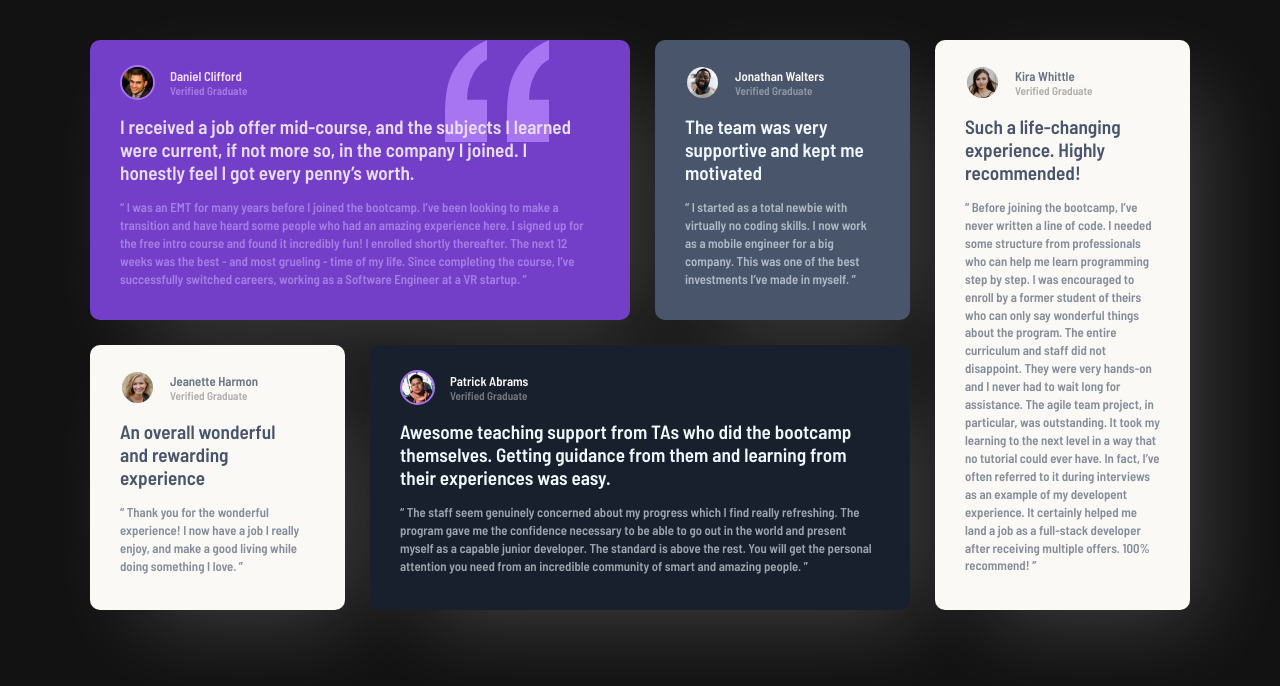
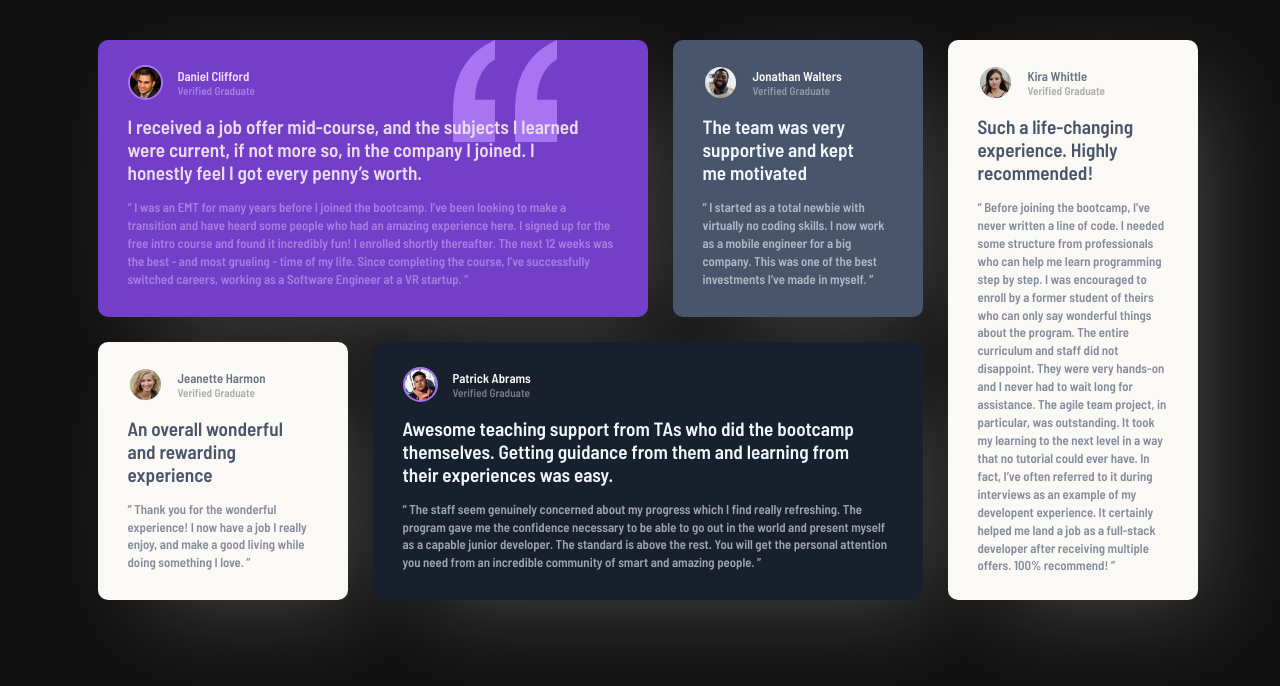
Before and after one commit to SeaNot-Not/testimonials-frontend-mentor-challenge, a plain HTML site: page index.html in a window 1280 px wide. Drawn offline with Linux system fonts and the light colour scheme.

Commit message:
second commit

```diff
--- a/index.html
+++ b/index.html
@@ -23,7 +23,6 @@
 
   <body>
     <div class="container">
-      <div class="subs sub-1">
       <div class="cards card-1">
         <div class="profile-container">
           <img
@@ -41,21 +40,20 @@
         <div class="feedback-container">
           <p class="main-feedback">
             I received a job offer mid-course, and the subjects I learned were
-              current, if not more so, in the company I joined. I honestly feel
-              I got every penny’s worth.
+            current, if not more so, in the company I joined. I honestly feel I
+            got every penny’s worth.
           </p>
           <p class="sub-feedback">
             “ I was an EMT for many years before I joined the bootcamp. I’ve
-              been looking to make a transition and have heard some people who
-              had an amazing experience here. I signed up for the free intro
-              course and found it incredibly fun! I enrolled shortly thereafter.
-              The next 12 weeks was the best - and most grueling - time of my
-              life. Since completing the course, I’ve successfully switched
-              careers, working as a Software Engineer at a VR startup. ”
+            been looking to make a transition and have heard some people who had
+            an amazing experience here. I signed up for the free intro course
+            and found it incredibly fun! I enrolled shortly thereafter. The next
+            12 weeks was the best - and most grueling - time of my life. Since
+            completing the course, I’ve successfully switched careers, working
+            as a Software Engineer at a VR startup. ”
           </p>
         </div>
       </div>
-
       <div class="cards card-2">
         <div class="profile-container">
           <img
@@ -75,13 +73,12 @@
             The team was very supportive and kept me motivated
           </p>
           <p class="sub-feedback">
-              “ I started as a total newbie with virtually no coding skills. I
-              now work as a mobile engineer for a big company. This was one of
-              the best investments I’ve made in myself. ”
+            “ I started as a total newbie with virtually no coding skills. I now
+            work as a mobile engineer for a big company. This was one of the
+            best investments I’ve made in myself. ”
           </p>
         </div>
       </div>
-
       <div class="cards card-3">
         <div class="profile-container">
           <img
@@ -101,9 +98,8 @@
             An overall wonderful and rewarding experience
           </p>
           <p class="sub-feedback">
-              “ Thank you for the wonderful experience! I now have a job I
-              really enjoy, and make a good living while doing something I love.
-              ”
+            “ Thank you for the wonderful experience! I now have a job I really
+            enjoy, and make a good living while doing something I love. ”
           </p>
         </div>
       </div>
@@ -120,7 +116,6 @@
             <p class="profile-status">Verified Graduate</p>
           </div>
         </div>
-
         <div class="feedback-container">
           <p class="main-feedback">
             Awesome teaching support from TAs who did the bootcamp themselves.
@@ -128,18 +123,15 @@
             easy.
           </p>
           <p class="sub-feedback">
-              “ The staff seem genuinely concerned about my progress which I
-              find really refreshing. The program gave me the confidence
-              necessary to be able to go out in the world and present myself as
-              a capable junior developer. The standard is above the rest. You
-              will get the personal attention you need from an incredible
-              community of smart and amazing people. ”
+            “ The staff seem genuinely concerned about my progress which I find
+            really refreshing. The program gave me the confidence necessary to
+            be able to go out in the world and present myself as a capable
+            junior developer. The standard is above the rest. You will get the
+            personal attention you need from an incredible community of smart
+            and amazing people. ”
           </p>
         </div>
       </div>
-      </div>
-
-      <div class="subs sub-2">
       <div class="cards card-5">
         <div class="profile-container">
           <img
@@ -159,20 +151,19 @@
             Such a life-changing experience. Highly recommended!
           </p>
           <p class="sub-feedback">
-              “ Before joining the bootcamp, I’ve never written a line of code.
-              I needed some structure from professionals who can help me learn
+            “ Before joining the bootcamp, I’ve never written a line of code. I
+            needed some structure from professionals who can help me learn
             programming step by step. I was encouraged to enroll by a former
             student of theirs who can only say wonderful things about the
             program. The entire curriculum and staff did not disappoint. They
-              were very hands-on and I never had to wait long for assistance.
-              The agile team project, in particular, was outstanding. It took my
+            were very hands-on and I never had to wait long for assistance. The
+            agile team project, in particular, was outstanding. It took my
             learning to the next level in a way that no tutorial could ever
             have. In fact, I’ve often referred to it during interviews as an
             example of my developent experience. It certainly helped me land a
-              job as a full-stack developer after receiving multiple offers.
-              100% recommend! ”
+            job as a full-stack developer after receiving multiple offers. 100%
+            recommend! ”
           </p>
-          </div>
         </div>
       </div>
     </div>
--- a/style.css
+++ b/style.css
@@ -2,7 +2,9 @@ html {
   box-sizing: border-box;
 }
 
-*, *:before, *::after {
+*,
+*:before,
+*::after {
   box-sizing: inherit;
 
   padding: 0;
@@ -30,21 +32,14 @@ body {
   flex-direction: column;
   justify-content: center;
   align-items: center;
-}
 
-.subs {
-    display: flex;
-    flex-direction: column;
+  gap: 25px;
 }
 
 .cards {
   border-radius: 10px;
-    box-shadow: 30px 30px 90px -20px rgba(254,254,254,.20);
+  box-shadow: 30px 30px 90px -20px rgba(254, 254, 254, 0.2);
   padding: 30px 50px 30px 30px;
-}
-
-.sub-1 .cards {
-    margin-bottom: 25px;
 }
 
 .card-1 {
@@ -53,31 +48,26 @@ body {
   background-repeat: no-repeat;
   background-position-x: 195px;
   width: 325px;
-    /* height: 440px; */
 }
 
 .card-2 {
   background-color: #49556b;
   width: 325px;
-    /* height: 240px; */
 }
 
 .card-3 {
-    background-color: #FAF9F6;
+  background-color: #faf9f6;
   width: 325px;
-    /* height: 220px; */
 }
 
 .card-4 {
   background-color: #18202d;
   width: 325px;
-    /* height: 380px; */
 }
 
 .card-5 {
-    background-color: #FAF9F6;
+  background-color: #faf9f6;
   width: 325px;
-    /* height: 440px; */
 }
 
 /* For Card Contents */
@@ -102,12 +92,12 @@ body {
 }
 
 .profile-name {
-    font-size: .80em;
+  font-size: 0.8em;
   font-weight: 600;
 }
 
 .profile-status {
-    font-size: .70em;
+  font-size: 0.7em;
   font-weight: 600;
 }
 
@@ -117,14 +107,14 @@ body {
 }
 
 .main-feedback {
-    font-size: 1.20em;
+  font-size: 1.2em;
   font-weight: 600;
   margin-bottom: 15px;
   text-align: left;
 }
 
 .sub-feedback {
-    font-size: .80em;
+  font-size: 0.8em;
   font-weight: 600;
   text-align: left;
   line-height: 140%;
@@ -133,11 +123,11 @@ body {
 /* Card 1 Contents */
 
 .card-1 .profile-image {
-    border: 2px solid #A775F1;
+  border: 2px solid #a775f1;
 }
 
 .card-1 .profile-name {
-    color: #F6E1FF;
+  color: #f6e1ff;
 }
 
 .card-1 .profile-status {
@@ -199,7 +189,7 @@ body {
 /* Card 4 Contents */
 
 .card-4 .profile-image {
-    border: 2px solid #A775F1;
+  border: 2px solid #a775f1;
 }
 
 .card-4 .profile-name {
@@ -240,23 +230,15 @@ body {
   color: #49556ba9;
 }
 
-
-@media (min-width: 1110px) {
-
+@media (min-width: 1100px) {
   .container {
-    padding: 40px 0 0 0;
-    flex-direction: row;
-    align-items: flex-start;
-    height: 100vh;
-
-    max-width: 1100px;
-}
-
-.sub-1 {
-    flex-direction: row;
-    flex-wrap: wrap;
-
-    max-height: 575px;
+    display: grid;
+    justify-content: center;
+    align-content: center;
+    align-items: stretch;
+    grid-template-columns: repeat(4, auto);
+    grid-template-rows: repeat(2, auto);
+    grid-gap: 25px;
   }
 
   .cards {
@@ -264,39 +246,44 @@ body {
   }
 
   .card-1 {
-    width: 540px;
-    height: 280px;
-    margin-right: 25px;
+    width: auto;
+    max-width: 550px;
+    height: auto;
     background-position-x: 355px;
+
+    grid-column: 1 / 3;
   }
 
   .card-2 {
-    width: 255px;
-    height: 280px;
-    margin-right: 25px;
+    width: auto;
+    max-width: 250px;
+    height: auto;
   }
 
   .card-3 {
-    width: 255px;
-    height: 265px;
-    margin-right: 25px;
-    margin-bottom: 0;
+    width: auto;
+    max-width: 250px;
+    height: auto;
   }
 
   .card-4 {
-    width: 540px;
-    height: 265px;
-    margin-right: 25px;
-    margin-bottom: 0;
+    width: auto;
+    max-width: 550px;
+    height: auto;
+
+    grid-column: 2 / 4;
   }
 
   .card-5 {
-    width: 255px;
-    height: 570px;
+    width: auto;
+    max-width: 250px;
+    height: auto;
+
+    grid-column: 4;
+    grid-row: 1 / -1;
   }
 
   .main-feedback {
     padding-right: 15px;
   }
-
 }
```
Lines whose indentation alone changed are shown as unchanged.
